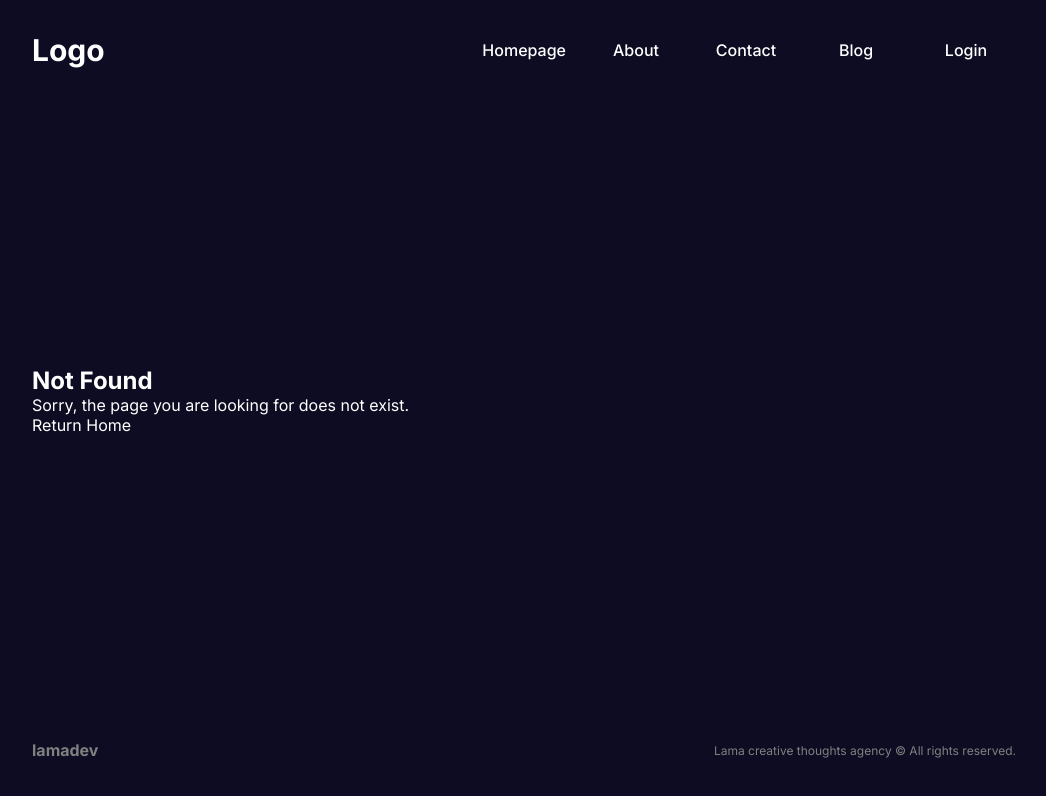
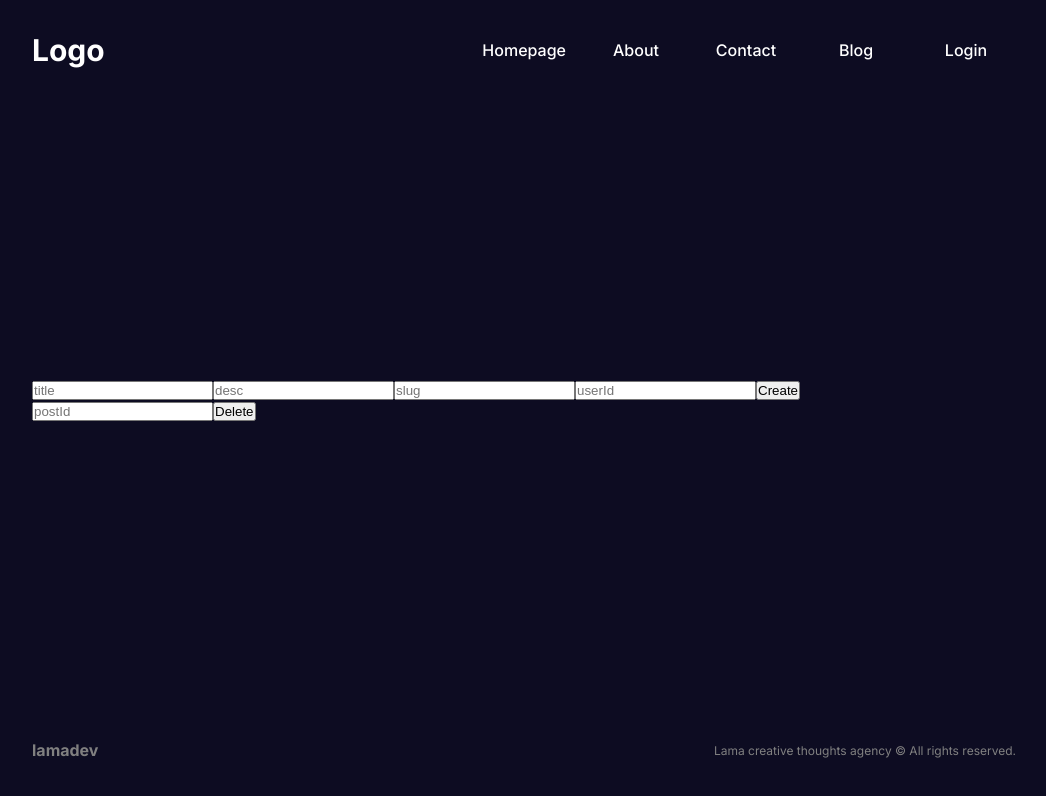
Before and after one commit to martinromario55/nextjstutorial002, a Next.js app: page /serveractiontest in a window 1280 px wide. Before the commit this address had no page. Shown: the top 796 px of the page, without its empty margins (116-1162 px from the left). Built offline with nearby package versions, Linux system fonts and the light colour scheme.

Commit message:
Server Actions

```diff
--- a/src/app/blog/[slug]/page.jsx
+++ b/src/app/blog/[slug]/page.jsx
@@ -2,7 +2,7 @@
 import styles from './singlePost.module.css'
 import Image from 'next/image'
 import PostUser from '@/components/postUser/postUser'
-import { getPost } from '@/components/lib/data'
+import { getPost } from '@/lib/data'
 
 // Fetch Data using API
 // const getData = async slug => {
--- a/src/app/blog/page.jsx
+++ b/src/app/blog/page.jsx
@@ -1,7 +1,7 @@
 import React from 'react'
 import styles from './blog.module.css'
 import PostCard from '@/components/postCard/postCard'
-import { getPosts } from '@/components/lib/data'
+import { getPosts } from '@/lib/data'
 
 export const metadata = {
   title: {
--- /dev/null
+++ b/src/app/serveractiontest/page.jsx
@@ -0,0 +1,23 @@
+import { addPost, deletePost } from '@/lib/action'
+import React from 'react'
+
+const ServerActionTestPage = () => {
+  return (
+    <div>
+      <form action={addPost}>
+        <input type="text" placeholder="title" name="title" />
+        <input type="text" placeholder="desc" name="desc" />
+        <input type="text" placeholder="slug" name="slug" />
+        <input type="text" placeholder="userId" name="userId" />
+        <button type="submit">Create</button>
+      </form>
+
+      <form action={deletePost}>
+        <input type="text" placeholder="postId" name="id" />
+        <button type="submit">Delete</button>
+      </form>
+    </div>
+  )
+}
+
+export default ServerActionTestPage
--- a/src/components/postUser/postUser.jsx
+++ b/src/components/postUser/postUser.jsx
@@ -1,6 +1,6 @@
 import React from 'react'
 import styles from './postUser.module.css'
-import { getUser } from '../lib/data'
+import { getUser } from '../../lib/data'
 import Image from 'next/image'
 
 // Fetch data using API
--- /dev/null
+++ b/src/lib/action.js
@@ -0,0 +1,49 @@
+'use server'
+import { revalidatePath } from 'next/cache'
+import { Post } from './models'
+import { connectToDb } from './utils'
+
+export const addPost = async formData => {
+  'use server'
+
+  // const title = formData.get('title')
+  // const desc = formData.get('desc')
+  // const slug = formData.get('slug')
+
+  const { title, desc, slug, userId } = Object.fromEntries(formData)
+  console.log(title, desc, slug, userId)
+
+  // Post
+  try {
+    connectToDb()
+    const newPost = new Post({
+      title,
+      desc,
+      slug,
+      userId,
+    })
+    await newPost.save()
+    console.log('Saved to db')
+    revalidatePath('/blog')
+  } catch (error) {
+    console.log(error)
+    throw new Error('Something went wrong while creating new post.')
+  }
+}
+
+// Delete Post
+export const deletePost = async formData => {
+  const { id } = Object.fromEntries(formData)
+
+  // delete
+  try {
+    connectToDb()
+
+    await Post.findByIdAndDelete(id)
+    console.log('Deleted from db')
+    revalidatePath('/blog')
+  } catch (error) {
+    console.log(error)
+    throw new Error('Something went wrong while deleting post.')
+  }
+}
```
Also changed, not shown: src/lib/data.js (renamed from src/components/lib/data.js), src/lib/models.js (renamed from src/components/lib/models.js), src/lib/utils.js (renamed from src/components/lib/utils.js).
